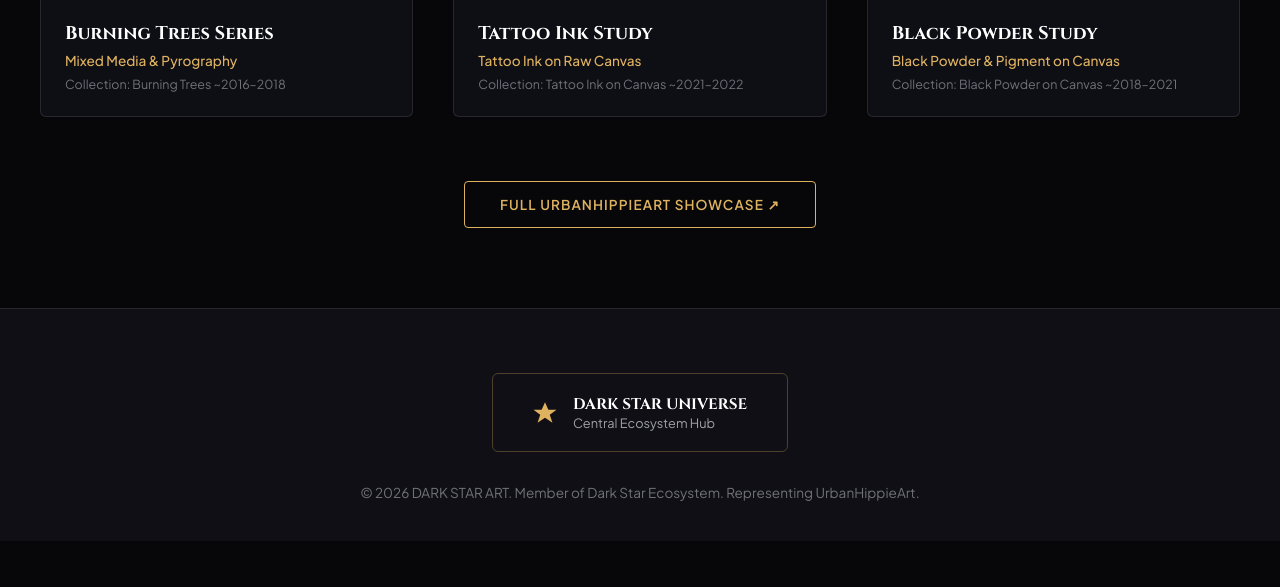
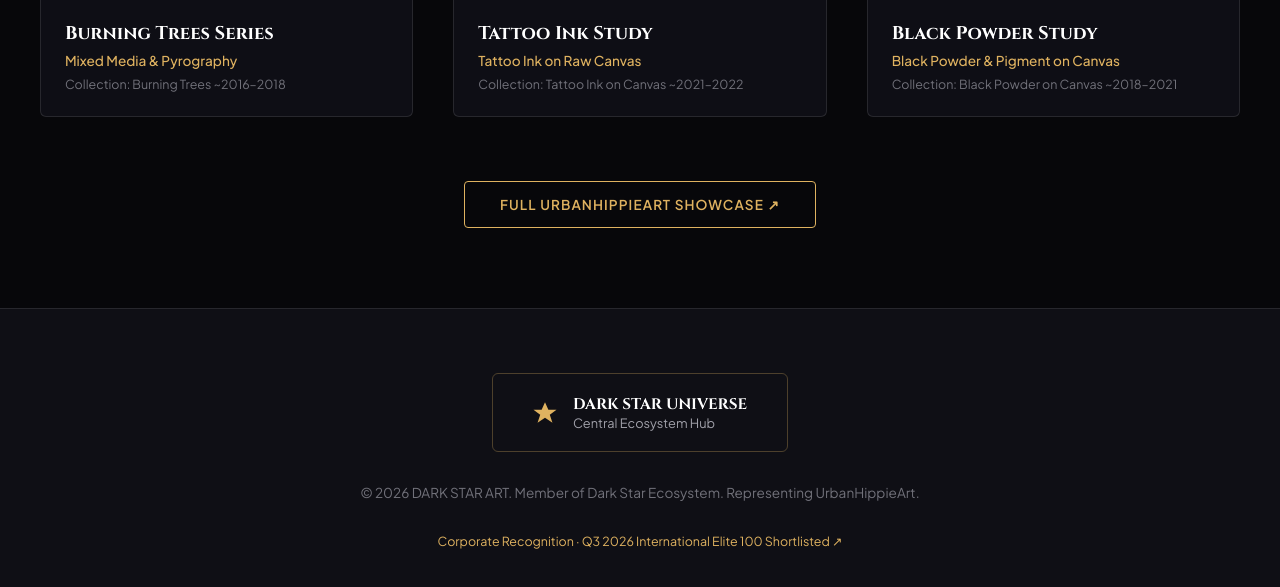
Before and after one commit to dev-in-portfolio/dscart, a website built with Vite: page index.html in a window 1280 px wide. Shown: the part 1919-2506 px from the top of the page. Before the commit the page ends 2460 px from the top, so only its background shows below. Built offline with nearby package versions, Linux system fonts and the light colour scheme.

Commit message:
Add corporate recognition link to Art footer

```diff
--- a/index.html
+++ b/index.html
@@ -196,6 +196,9 @@
       <p style="font-size:0.85rem; color:var(--text-dim);">
         © 2026 DARK STAR ART. Member of Dark Star Ecosystem. Representing UrbanHippieArt.
       </p>
+      <p style="font-size:0.78rem; color:var(--text-dim);">
+        <a href="https://darkstarconsultinggroup.com/recognition" style="color:var(--accent-gold); text-decoration:none;">Corporate Recognition · Q3 2026 International Elite 100 Shortlisted ↗</a>
+      </p>
     </div>
   </footer>
 
```
